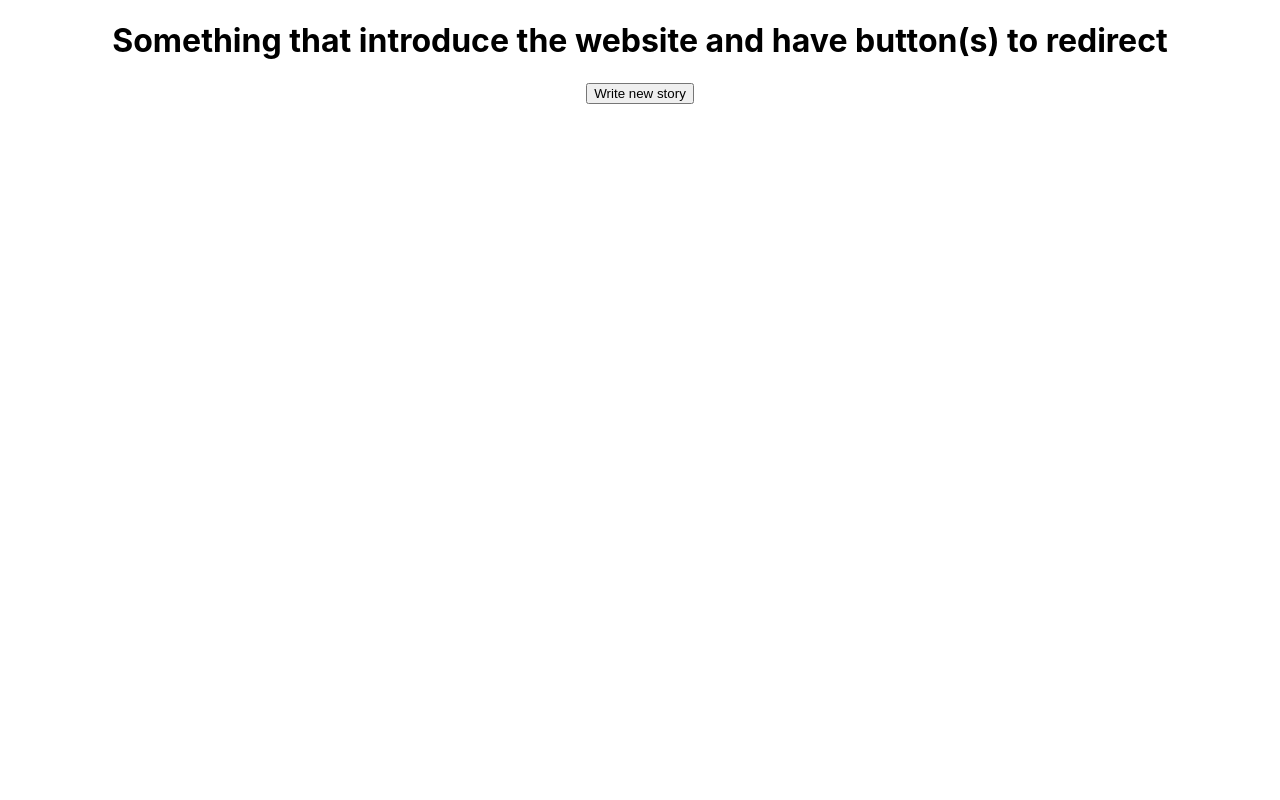
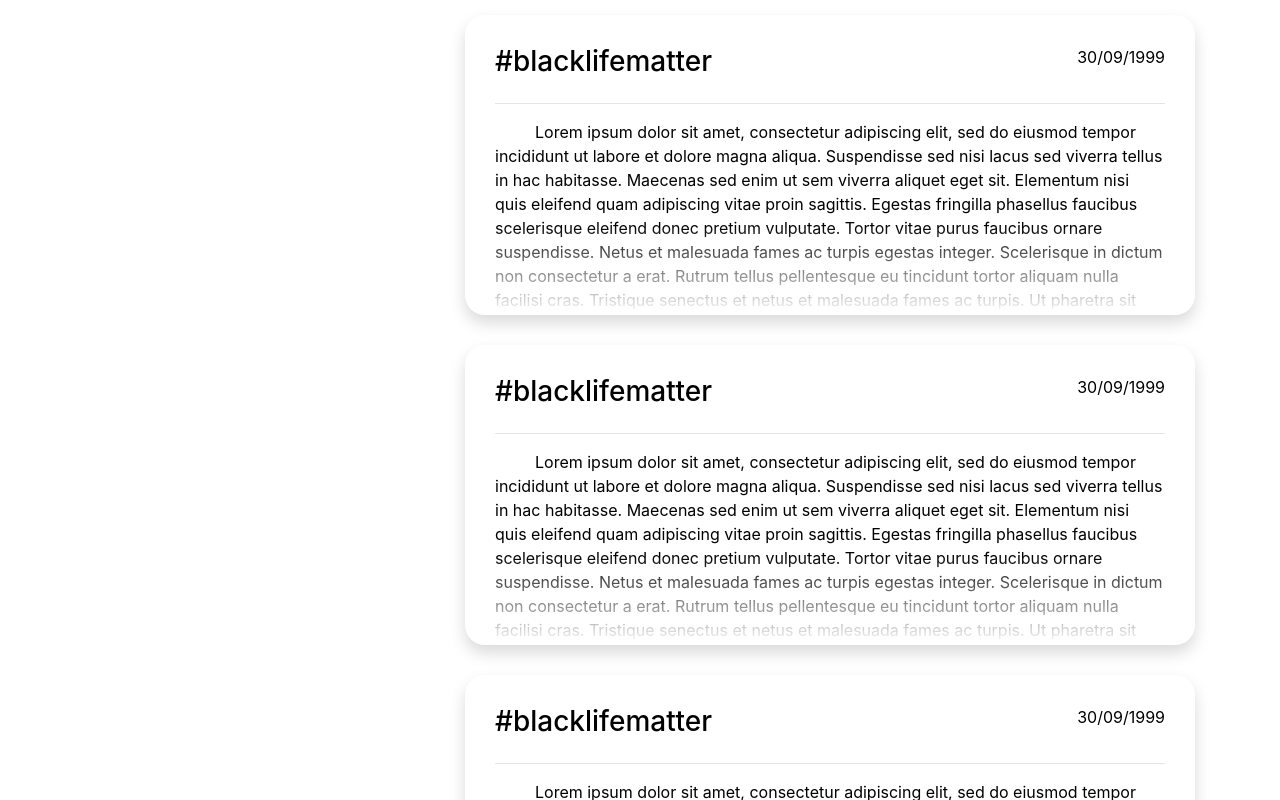
Before and after one commit to petrpan26/anonymous-twitterv2, a React (Create React App) app: page /stories in a window 1280 px wide. Before the commit this address led to /home. Shown: the top 800 px of the page. Built offline with nearby package versions, Linux system fonts and the light colour scheme.

Commit message:
add react-bootstrap library(npm install again). Finish story list

```diff
--- a/package.json
+++ b/package.json
@@ -6,14 +6,15 @@
     "serverless-google-cloudfunctions": "*"
   },
   "dependencies": {
+    "@google-cloud/firestore": "^3.8.5",
     "@testing-library/jest-dom": "^4.2.4",
     "@testing-library/react": "^9.5.0",
     "@testing-library/user-event": "^7.2.1",
     "react": "^16.13.1",
+    "react-bootstrap": "^1.0.1",
     "react-dom": "^16.13.1",
     "react-router-dom": "^5.2.0",
-    "react-scripts": "3.4.1",
-    "@google-cloud/firestore": "^3.8.5"
+    "react-scripts": "3.4.1"
   },
   "scripts": {
     "start": "react-scripts start",
--- a/public/index.html
+++ b/public/index.html
@@ -25,6 +25,16 @@
       Learn how to configure a non-root public URL by running `npm run build`.
     -->
     <title>React App</title>
+    <link rel="stylesheet" href="https://maxcdn.bootstrapcdn.com/bootstrap/4.4.1/css/bootstrap.min.css">
+
+    <!-- jQuery library -->
+    <script src="https://ajax.googleapis.com/ajax/libs/jquery/3.4.1/jquery.min.js"></script>
+
+    <!-- Popper JS -->
+    <script src="https://cdnjs.cloudflare.com/ajax/libs/popper.js/1.16.0/umd/popper.min.js"></script>
+
+    <!-- Latest compiled JavaScript -->
+    <script src="https://maxcdn.bootstrapcdn.com/bootstrap/4.4.1/js/bootstrap.min.js"></script>
   </head>
   <body>
     <noscript>You need to enable JavaScript to run this app.</noscript>
--- a/src/App.js
+++ b/src/App.js
@@ -4,6 +4,7 @@ import './App.css';
 import {Route, Switch, Redirect } from 'react-router-dom';
 import HomePage from './Pages/HomePage/HomePage';
 import NewStoryPage from './Pages/NewStoryPage/NewStoryPage';
+import StoriesPage from './Pages/StoriesPage/StoriesPage';
 
 
 function App() {
@@ -12,6 +13,7 @@ function App() {
       <Switch>
         <Route path='/home' component={HomePage}/>
         <Route path='/newstory' component={NewStoryPage}/>
+        <Route path='/stories' component={StoriesPage}/>
         <Route path='/'>
           <Redirect to='/home'/>
         </Route>
--- /dev/null
+++ b/src/Components/StoryCard/StoryCard.css
@@ -0,0 +1,25 @@
+.story-card{
+    height: 300px;
+    border-radius: 20px;
+    margin: 15px;
+    padding: 30px;
+    overflow-y: hidden;
+    background: -webkit-linear-gradient(top,#000 70%, #fff);
+   -webkit-background-clip: text;
+   -webkit-text-fill-color: transparent;
+}
+
+.story-card-header{
+    display: flex;
+    flex-direction: row;
+    justify-content: space-between;
+
+}
+
+
+.story-card-content{
+    text-overflow: ellipsis;
+    overflow: hidden;
+    text-align: left;
+    text-indent: 40px;
+}
--- /dev/null
+++ b/src/Components/StoryCard/StoryCard.js
@@ -0,0 +1,17 @@
+import React from 'react';
+import './StoryCard.css'
+
+
+const StoryCard = (props) => {
+    return <div className='story-card shadow'>
+        <div className='story-card-header'>
+            <h3>#{props.story.tag}</h3>
+            <p>{props.story.created_at}</p>
+        </div>
+        <hr></hr>
+        <p className='story-card-content'>{props.story.content}</p>
+        <div className='fading-cover'></div>
+    </div>
+}
+
+export default StoryCard;
--- /dev/null
+++ b/src/Containers/StoryList/StoryList.js
@@ -0,0 +1,62 @@
+import React, { Component } from 'react';
+import { Container, Row, Col } from 'react-bootstrap';
+import StoryCard from '../../Components/StoryCard/StoryCard';
+
+class StoryList extends Component {
+
+    constructor(props) {
+        super(props);
+        this.state = {
+            stories: [
+                {
+                    created_at: '30/09/1999',
+                    tag: 'blacklifematter',
+                    content: 'Lorem ipsum dolor sit amet, consectetur adipiscing elit, sed do eiusmod tempor incididunt ut labore et dolore magna aliqua. Suspendisse sed nisi lacus sed viverra tellus in hac habitasse. Maecenas sed enim ut sem viverra aliquet eget sit. Elementum nisi quis eleifend quam adipiscing vitae proin sagittis. Egestas fringilla phasellus faucibus scelerisque eleifend donec pretium vulputate. Tortor vitae purus faucibus ornare suspendisse. Netus et malesuada fames ac turpis egestas integer. Scelerisque in dictum non consectetur a erat. Rutrum tellus pellentesque eu tincidunt tortor aliquam nulla facilisi cras. Tristique senectus et netus et malesuada fames ac turpis. Ut pharetra sit amet aliquam id. Ultrices neque ornare aenean euismod elementum nisi quis. Facilisis mauris sit amet massa vitae tortor condimentum lacinia. Massa sed elementum tempus egestas sed sed. Eleifend mi in nulla posuere.'
+                },
+                {
+                    created_at: '30/09/1999',
+                    tag: 'blacklifematter',
+                    content: 'Lorem ipsum dolor sit amet, consectetur adipiscing elit, sed do eiusmod tempor incididunt ut labore et dolore magna aliqua. Suspendisse sed nisi lacus sed viverra tellus in hac habitasse. Maecenas sed enim ut sem viverra aliquet eget sit. Elementum nisi quis eleifend quam adipiscing vitae proin sagittis. Egestas fringilla phasellus faucibus scelerisque eleifend donec pretium vulputate. Tortor vitae purus faucibus ornare suspendisse. Netus et malesuada fames ac turpis egestas integer. Scelerisque in dictum non consectetur a erat. Rutrum tellus pellentesque eu tincidunt tortor aliquam nulla facilisi cras. Tristique senectus et netus et malesuada fames ac turpis. Ut pharetra sit amet aliquam id. Ultrices neque ornare aenean euismod elementum nisi quis. Facilisis mauris sit amet massa vitae tortor condimentum lacinia. Massa sed elementum tempus egestas sed sed. Eleifend mi in nulla posuere.'
+                },
+                {
+                    created_at: '30/09/1999',
+                    tag: 'blacklifematter',
+                    content: 'Lorem ipsum dolor sit amet, consectetur adipiscing elit, sed do eiusmod tempor incididunt ut labore et dolore magna aliqua. Suspendisse sed nisi lacus sed viverra tellus in hac habitasse. Maecenas sed enim ut sem viverra aliquet eget sit. Elementum nisi quis eleifend quam adipiscing vitae proin sagittis. Egestas fringilla phasellus faucibus scelerisque eleifend donec pretium vulputate. Tortor vitae purus faucibus ornare suspendisse. Netus et malesuada fames ac turpis egestas integer. Scelerisque in dictum non consectetur a erat. Rutrum tellus pellentesque eu tincidunt tortor aliquam nulla facilisi cras. Tristique senectus et netus et malesuada fames ac turpis. Ut pharetra sit amet aliquam id. Ultrices neque ornare aenean euismod elementum nisi quis. Facilisis mauris sit amet massa vitae tortor condimentum lacinia. Massa sed elementum tempus egestas sed sed. Eleifend mi in nulla posuere.'
+                },
+                {
+                    created_at: '30/09/1999',
+                    tag: 'blacklifematter',
+                    content: 'Lorem ipsum dolor sit amet, consectetur adipiscing elit, sed do eiusmod tempor incididunt ut labore et dolore magna aliqua. Suspendisse sed nisi lacus sed viverra tellus in hac habitasse. Maecenas sed enim ut sem viverra aliquet eget sit. Elementum nisi quis eleifend quam adipiscing vitae proin sagittis. Egestas fringilla phasellus faucibus scelerisque eleifend donec pretium vulputate. Tortor vitae purus faucibus ornare suspendisse. Netus et malesuada fames ac turpis egestas integer. Scelerisque in dictum non consectetur a erat. Rutrum tellus pellentesque eu tincidunt tortor aliquam nulla facilisi cras. Tristique senectus et netus et malesuada fames ac turpis. Ut pharetra sit amet aliquam id. Ultrices neque ornare aenean euismod elementum nisi quis. Facilisis mauris sit amet massa vitae tortor condimentum lacinia. Massa sed elementum tempus egestas sed sed. Eleifend mi in nulla posuere.'
+                },
+                {
+                    created_at: '30/09/1999',
+                    tag: 'blacklifematter',
+                    content: 'Lorem ipsum dolor sit amet, consectetur adipiscing elit, sed do eiusmod tempor incididunt ut labore et dolore magna aliqua. Suspendisse sed nisi lacus sed viverra tellus in hac habitasse. Maecenas sed enim ut sem viverra aliquet eget sit. Elementum nisi quis eleifend quam adipiscing vitae proin sagittis. Egestas fringilla phasellus faucibus scelerisque eleifend donec pretium vulputate. Tortor vitae purus faucibus ornare suspendisse. Netus et malesuada fames ac turpis egestas integer. Scelerisque in dictum non consectetur a erat. Rutrum tellus pellentesque eu tincidunt tortor aliquam nulla facilisi cras. Tristique senectus et netus et malesuada fames ac turpis. Ut pharetra sit amet aliquam id. Ultrices neque ornare aenean euismod elementum nisi quis. Facilisis mauris sit amet massa vitae tortor condimentum lacinia. Massa sed elementum tempus egestas sed sed. Eleifend mi in nulla posuere.'
+                },
+                {
+                    created_at: '30/09/1999',
+                    tag: 'blacklifematter',
+                    content: 'Lorem ipsum dolor sit amet, consectetur adipiscing elit, sed do eiusmod tempor incididunt ut labore et dolore magna aliqua. Suspendisse sed nisi lacus sed viverra tellus in hac habitasse. Maecenas sed enim ut sem viverra aliquet eget sit. Elementum nisi quis eleifend quam adipiscing vitae proin sagittis. Egestas fringilla phasellus faucibus scelerisque eleifend donec pretium vulputate. Tortor vitae purus faucibus ornare suspendisse. Netus et malesuada fames ac turpis egestas integer. Scelerisque in dictum non consectetur a erat. Rutrum tellus pellentesque eu tincidunt tortor aliquam nulla facilisi cras. Tristique senectus et netus et malesuada fames ac turpis. Ut pharetra sit amet aliquam id. Ultrices neque ornare aenean euismod elementum nisi quis. Facilisis mauris sit amet massa vitae tortor condimentum lacinia. Massa sed elementum tempus egestas sed sed. Eleifend mi in nulla posuere.'
+                }
+            ]
+        }
+    }
+
+    render() {
+        return <>
+        { this.state.stories.map(
+                (story, index) => {
+                    return <Row>
+                        <StoryCard
+                            story={story}
+                        />
+                    </Row>
+
+                }
+            )
+        }
+        </>
+    }
+}
+
+export default StoryList;
--- a/src/Pages/HomePage/HomePage.js
+++ b/src/Pages/HomePage/HomePage.js
@@ -3,7 +3,7 @@ import {withRouter} from 'react-router-dom';
 
 class HomePage extends Component{
 
-    constructor(props){
+        constructor(props){
         super(props)
         this.toNewStory = this.toNewStory.bind(this)
     }
--- /dev/null
+++ b/src/Pages/StoriesPage/StoriesPage.js
@@ -0,0 +1,21 @@
+import React, {Component} from 'react';
+import {Container, Row, Col} from 'react-bootstrap';
+import StoryList from '../../Containers/StoryList/StoryList';
+
+
+class StoriesPage extends Component{
+    render(){
+        return <Container>
+            <Row>
+                <Col xs={4}>
+
+                </Col>
+                <Col xs={8}>
+                    <StoryList></StoryList>
+                </Col>
+            </Row>
+        </Container>
+    }
+}
+
+export default StoriesPage;
```
Also changed, not shown: src/Containers/TagList/TagList.js (added), 1 other file (tests, documents, lock files or other folders).
